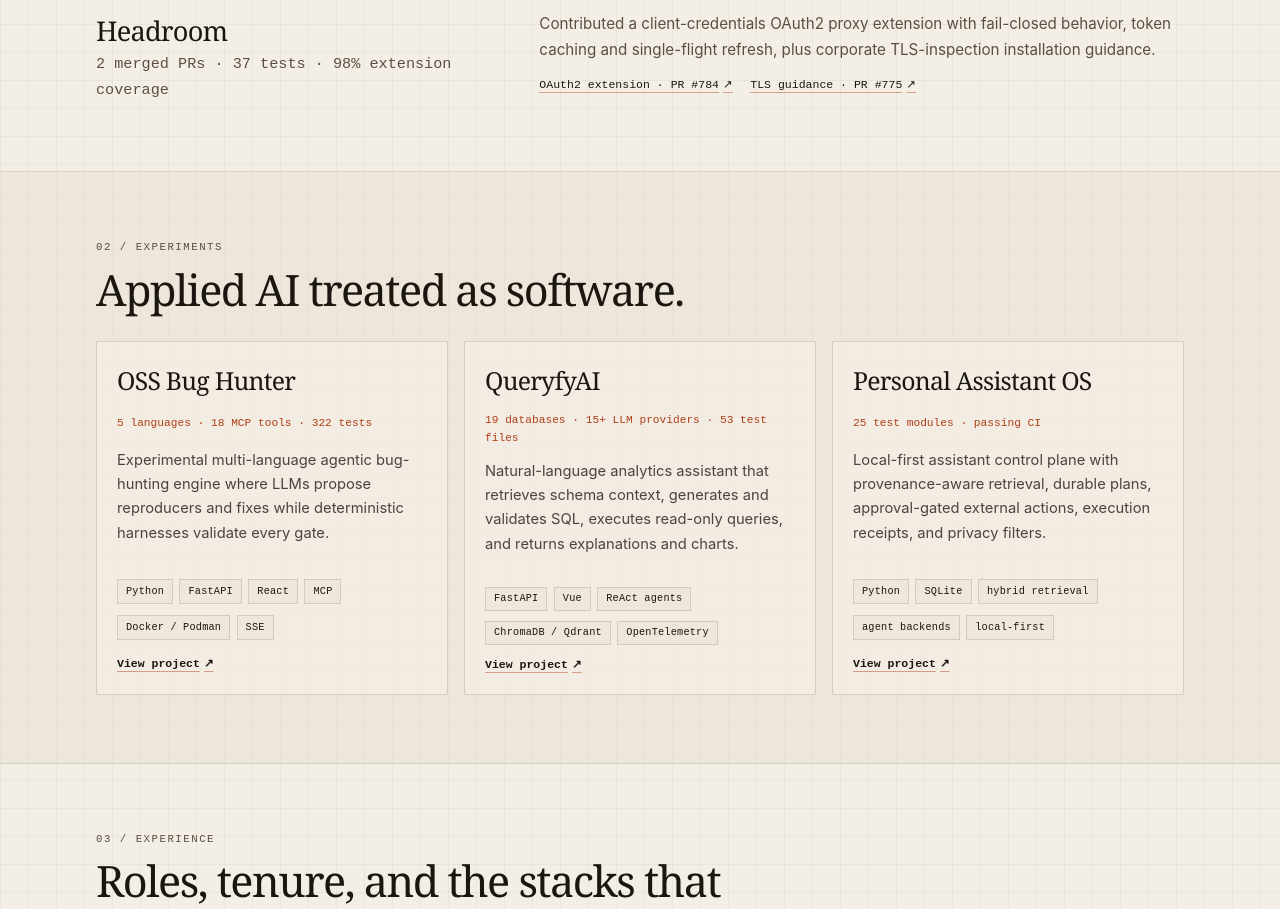
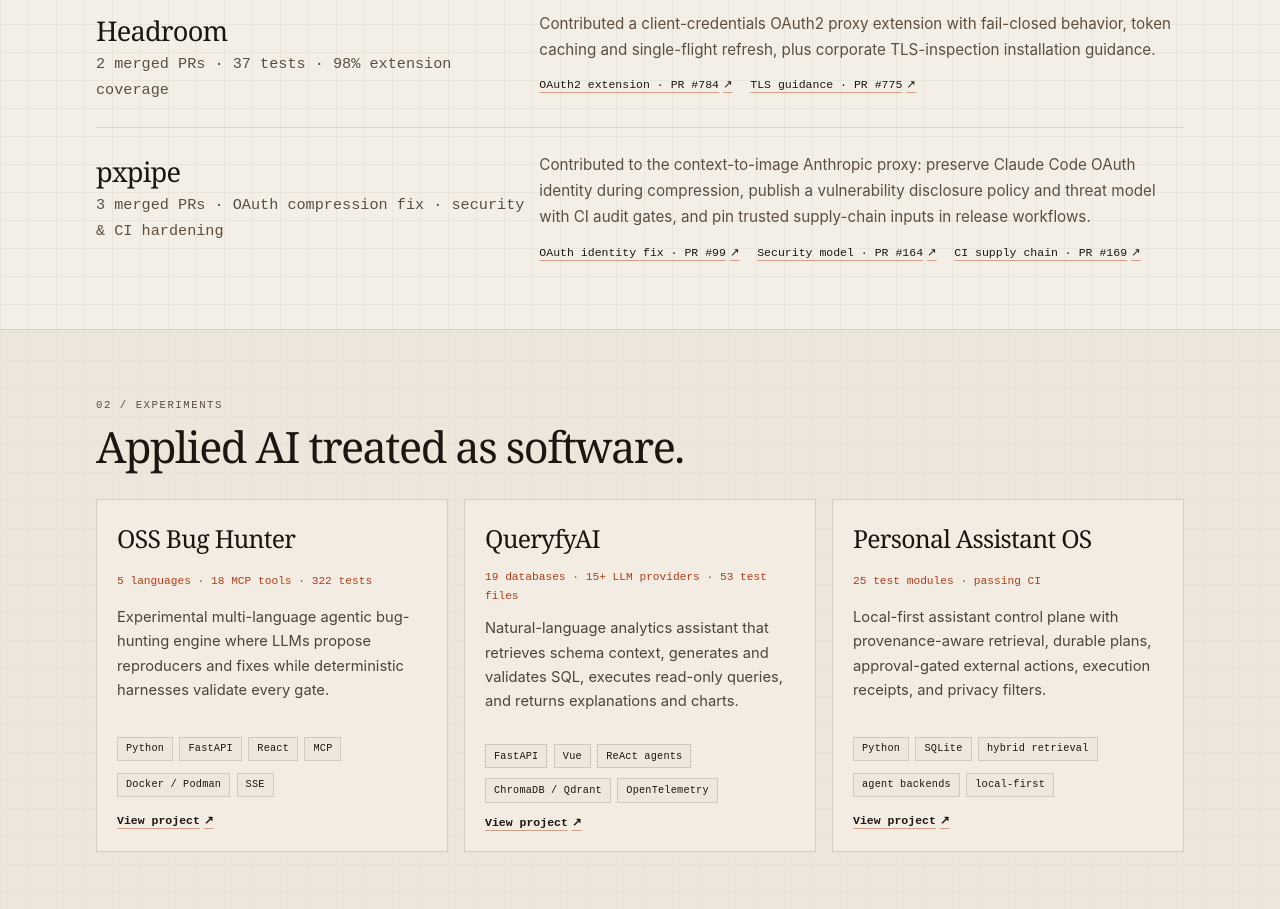
Before and after one commit to mkhalid-s/mkhalid-s.github.io, a React (Vite) app: page / in a window 1280 px wide. Shown: the part 2720-3629 px from the top of the page. Built offline with nearby package versions, Linux system fonts and the light colour scheme; a web font is replaced by a local one.

Commit message:
Add pxpipe upstream contributions alongside Headroom (#40)
Co-authored-by: Khalid Shaikh <mkhalid-s@users.noreply.github.com>

```diff
--- a/src/data/profile.ts
+++ b/src/data/profile.ts
@@ -308,4 +308,25 @@ export const openSourceContributions: OpenSourceContribution[] = [
       },
     ],
   },
+  {
+    project: 'pxpipe',
+    title: 'Proxy correctness, security posture, and CI hardening',
+    blurb:
+      'Contributed to the context-to-image Anthropic proxy: preserve Claude Code OAuth identity during compression, publish a vulnerability disclosure policy and threat model with CI audit gates, and pin trusted supply-chain inputs in release workflows.',
+    outcome: '3 merged PRs · OAuth compression fix · security & CI hardening',
+    links: [
+      {
+        label: 'OAuth identity fix · PR #99',
+        href: 'https://github.com/teamchong/pxpipe/pull/99',
+      },
+      {
+        label: 'Security model · PR #164',
+        href: 'https://github.com/teamchong/pxpipe/pull/164',
+      },
+      {
+        label: 'CI supply chain · PR #169',
+        href: 'https://github.com/teamchong/pxpipe/pull/169',
+      },
+    ],
+  },
 ]
--- a/src/index.css
+++ b/src/index.css
@@ -535,6 +535,11 @@ button:focus-visible {
   gap: 0.85rem;
   margin-top: 1.1rem;
 }
+.upstream__item + .upstream__item {
+  margin-top: 1.5rem;
+  padding-top: 1.5rem;
+  border-top: 1px solid rgb(var(--ink) / 0.1);
+}
 .upstream h3 {
   margin: 0;
   font-size: 1.7rem;
```
Also changed, not shown: 1 other file (tests, documents, lock files or other folders).
